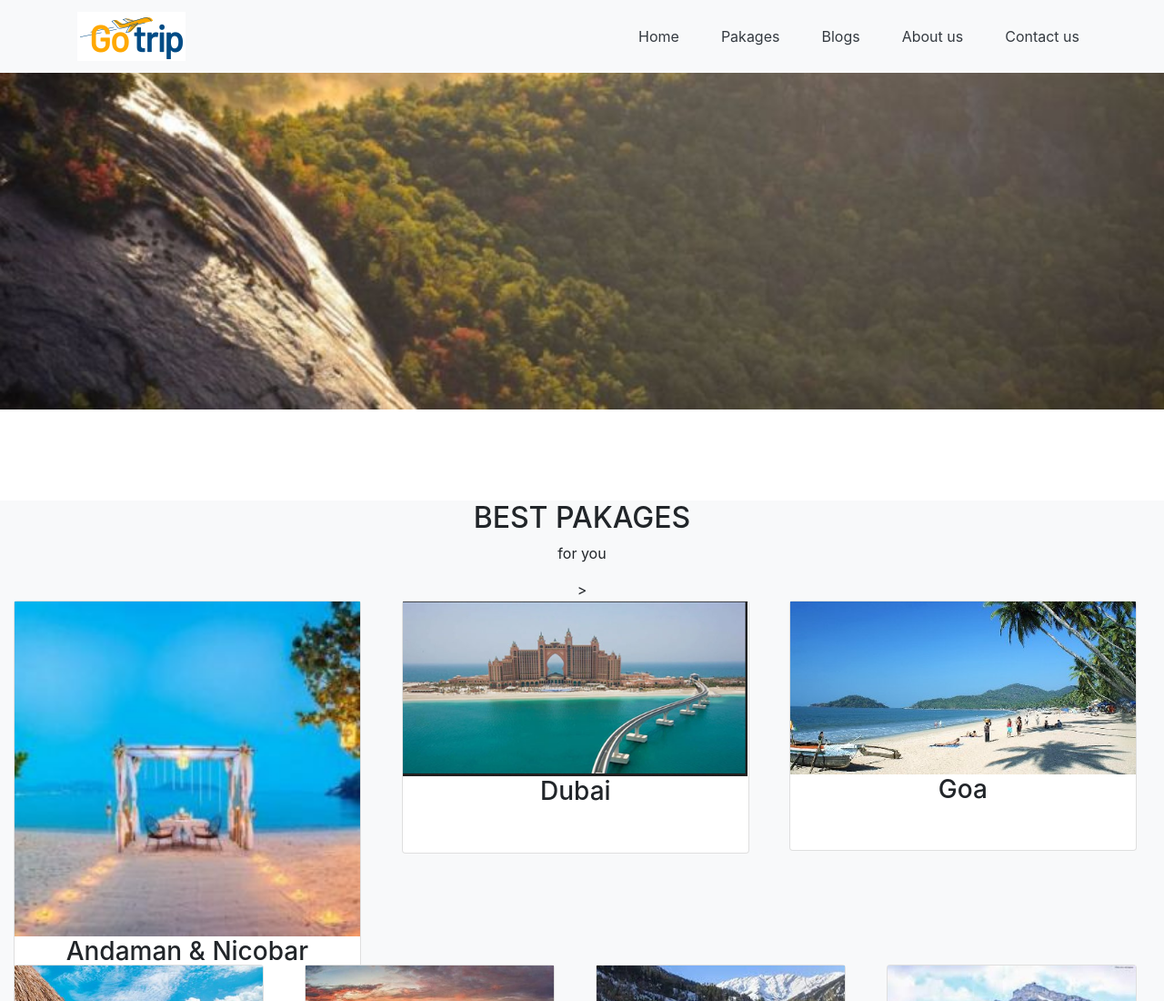
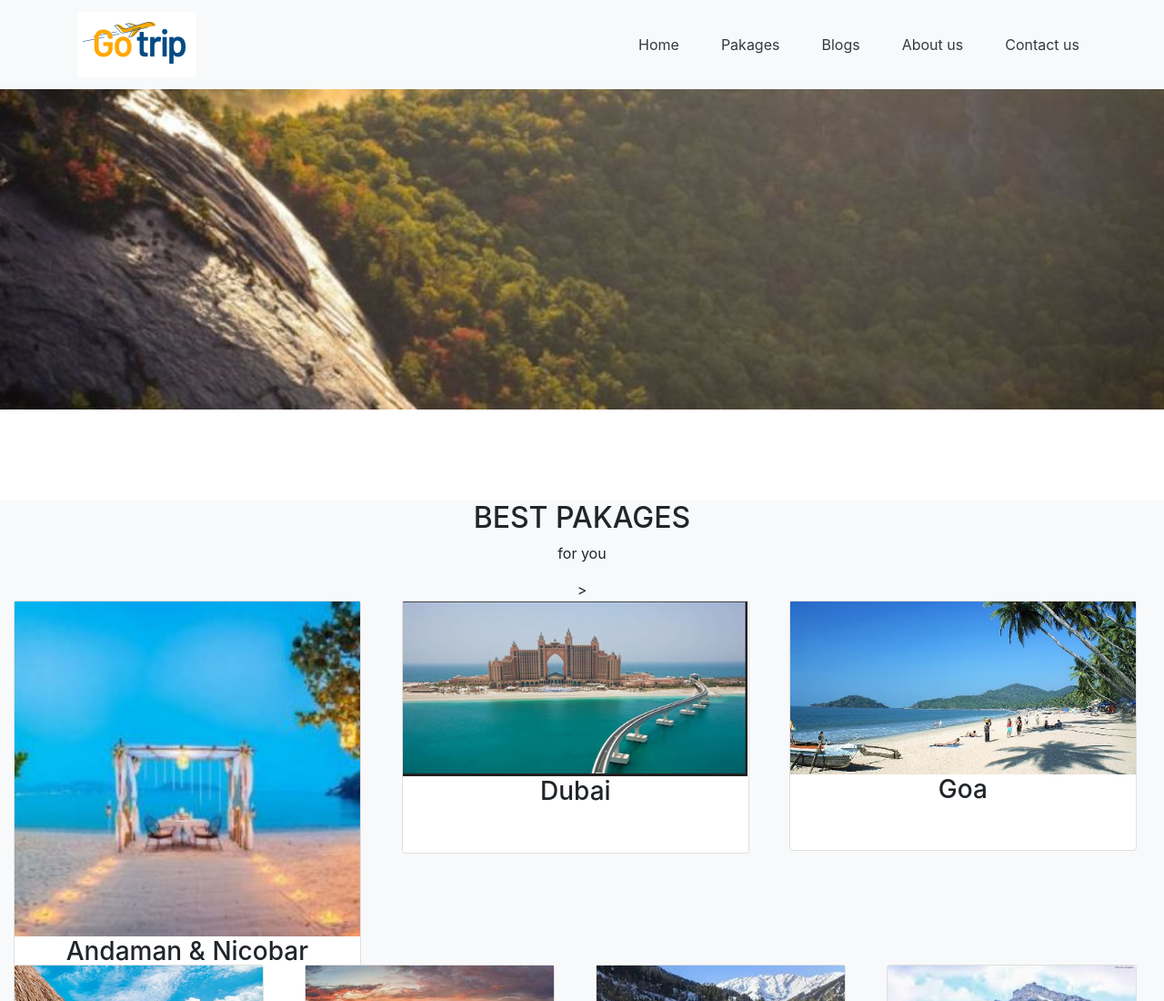
Before and after one commit to jahirulhasan1997/gotrip, a plain HTML site: page pakages.html in a window 1280 px wide. Shown: the top 1100 px of the page at 91% size. Drawn offline with nearby package versions, Linux system fonts and the light colour scheme.

Commit message:
Update pakages.html

```diff
--- a/pakages.html
+++ b/pakages.html
@@ -36,7 +36,7 @@
  <section class="bgimgpkg">
 	<nav class="navbar fixed-top navbar-expand-md bg-light navbar-light mynavbar" id="navbar1">
      	<div class="container">
-     	  <img src="logo1.PNG" class="navbar-brand">
+     	  <img src="logo.PNG" class="navbar-brand">
      	      <button class="navbar-toggler" type="button" data-toggle="collapse" data-target="#collapsenavbar">
      	    	  <span class="navbar-toggler-icon"></span>
      	      </button>
```
